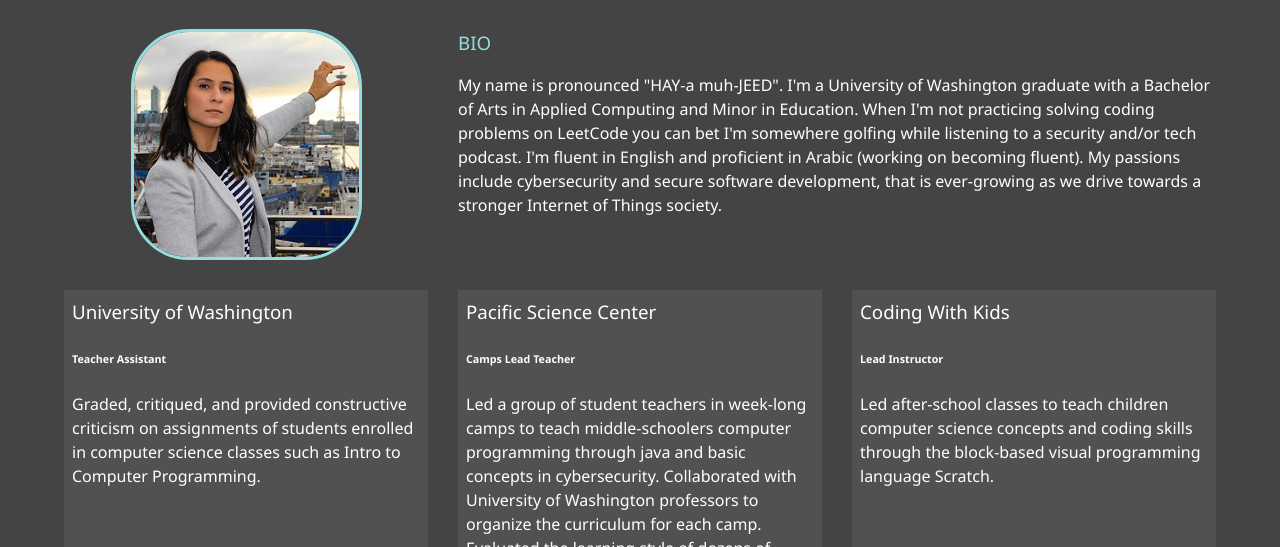
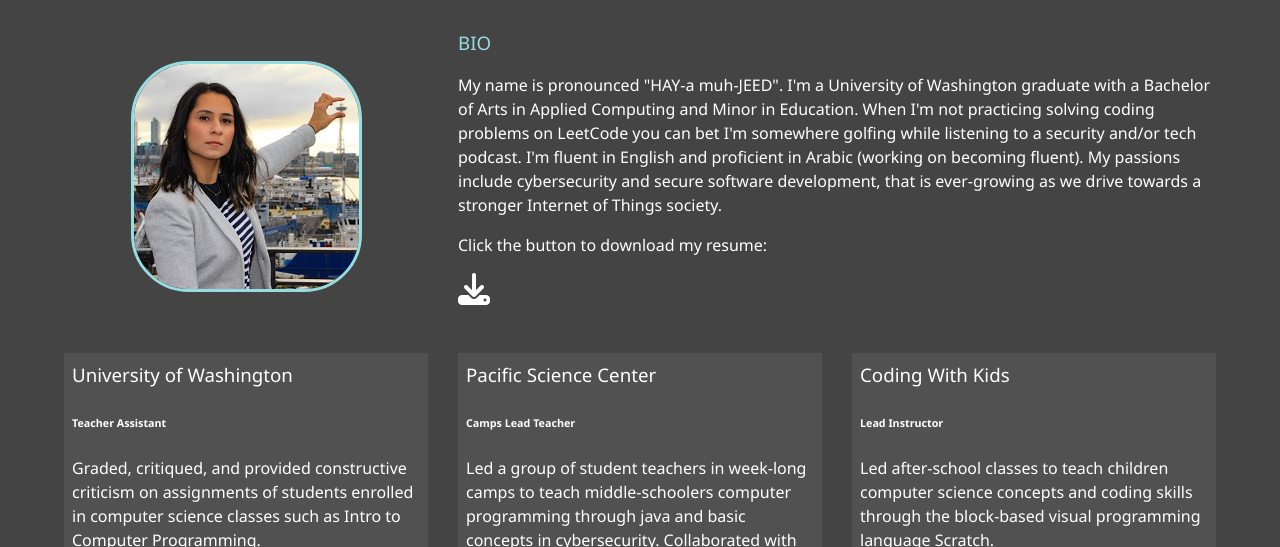
Before and after one commit to hayam8/portfolio, a website: page dist/about.html in a window 1280 px wide. Shown: the part 253-800 px from the top of the page. Drawn offline with Linux system fonts and the light colour scheme.

Commit message:
added download resume button

```diff
--- a/dist/about.html
+++ b/dist/about.html
@@ -68,7 +68,14 @@
             cybersecurity and secure software development, that is ever-growing
             as we drive towards a stronger Internet of Things society.
           </p>
+          <p>Click the button to download my resume:</p>
+          <p>
+            <a href="docs/Resume_HayaMajeed.pdf" download>
+              <i class="fas fa-download fa-2x"></i>
+            </a>
+          </p>
         </div>
+
         <div class="job job-1">
           <h3>University of Washington</h3>
           <h6>Teacher Assistant</h6>
```
Also changed, not shown: 1 other file.
